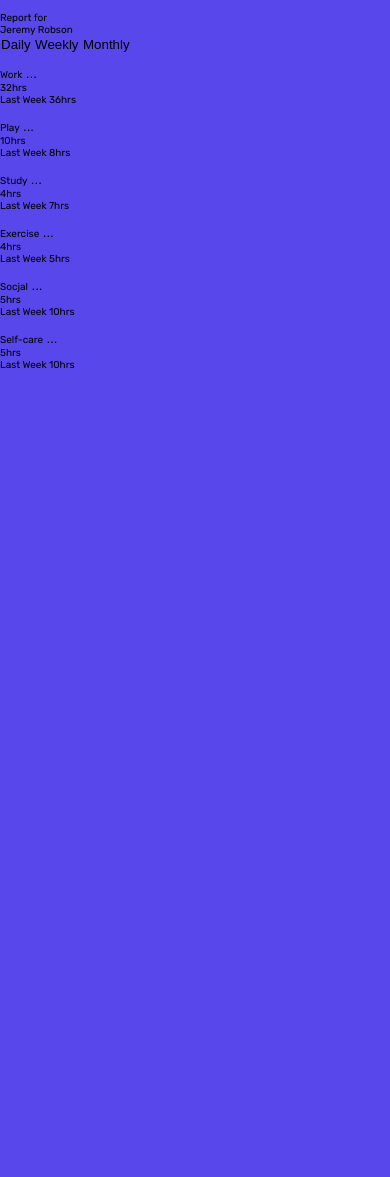
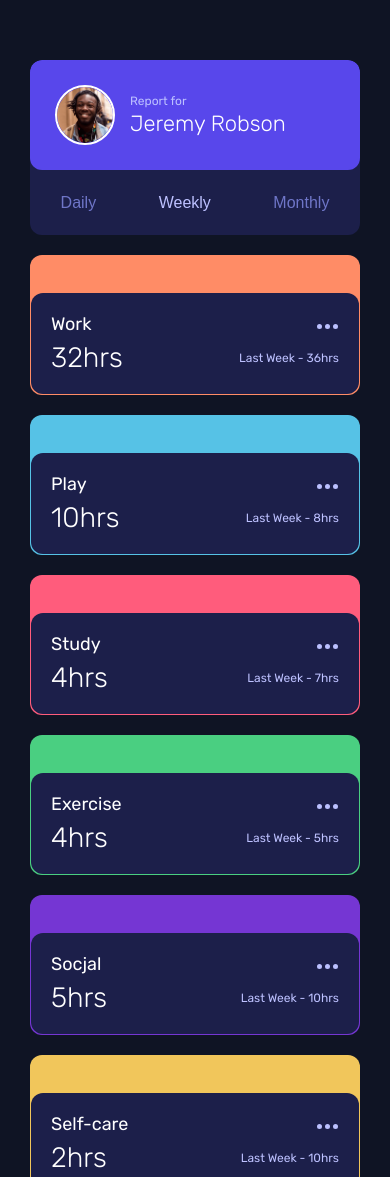
Before and after one commit to konradbaczyk/Time-tracking-dashboard, a plain HTML site: page index.html in a window 390 px wide. Shown: the top 1177 px of the page. Before the commit the page ends 844 px from the top, so only its background shows below. Drawn offline with Linux system fonts and the light colour scheme.

Commit message:
Created mobile view and a little corrects in HTML structure

```diff
--- a/index.html
+++ b/index.html
@@ -19,16 +19,18 @@
 			<!-- NAME BOX -->
 			<div class="name-box">
 				<div class="name-box__header">
-					<img src="" alt="" class="name-box__img" />
+					<img src="./images/image-jeremy.png" alt="" class="name-box__img" />
 
-					<p class="name-box__report-for">Report for</p>
-					<p class="name-box__person-name">Jeremy Robson</p>
+					<div class="name-box__person-info">
+						<span class="name-box__report-for">Report for</span>
+						<span class="name-box__person-name">Jeremy Robson</span>
+					</div>
 				</div>
 
 				<div class="name-box__timeframes">
-					<button class="name-box__timeframe" id="daily-timeframe">Daily</button>
-					<button class="name-box__timeframe" id="weekly-timeframe">Weekly</button>
-					<button class="name-box__timeframe" id="monthly-timeframe">Monthly</button>
+					<button class="name-box__timeframes--btn" id="daily-timeframe">Daily</button>
+					<button class="name-box__timeframes--btn active" id="weekly-timeframe">Weekly</button>
+					<button class="name-box__timeframes--btn" id="monthly-timeframe">Monthly</button>
 				</div>
 			</div>
 
@@ -39,14 +41,21 @@
 				<div class="activity-box__content">
 					<div class="activity-box__top">
 						<span class="activity-box__title">Work</span>
-						<button class="activity-box__btn">...</button>
+						<button class="activity-box__btn">
+							<svg width="21" height="5" xmlns="http://www.w3.org/2000/svg">
+								<path
+									d="M2.5 0a2.5 2.5 0 1 1 0 5 2.5 2.5 0 0 1 0-5Zm8 0a2.5 2.5 0 1 1 0 5 2.5 2.5 0 0 1 0-5Zm8 0a2.5 2.5 0 1 1 0 5 2.5 2.5 0 0 1 0-5Z"
+									fill="#BBC0FF"
+									fill-rule="evenodd" />
+							</svg>
+						</button>
 					</div>
 
 					<div class="activity-box__bottom">
-						<span class="activity-box__current-time" id="work-current-time">32</span><span class="work-hrs">hrs</span>
+						<div class="activity-box__current-time"><span id="work-current-time">32</span><span class="work-hrs">hrs</span></div>
 
 						<div class="activity-box__last-time">
-							<span class="activity-box__range-time">Last Week</span>
+							<span class="activity-box__range-time">Last Week -</span>
 							<span class="activity-box__previous-time" id="work-previous-time">36</span><span class="work-hrs">hrs</span>
 						</div>
 
@@ -69,14 +78,21 @@
 				<div class="activity-box__content">
 					<div class="activity-box__top">
 						<span class="activity-box__title">Play</span>
-						<button class="activity-box__btn">...</button>
+						<button class="activity-box__btn">
+							<svg width="21" height="5" xmlns="http://www.w3.org/2000/svg">
+								<path
+									d="M2.5 0a2.5 2.5 0 1 1 0 5 2.5 2.5 0 0 1 0-5Zm8 0a2.5 2.5 0 1 1 0 5 2.5 2.5 0 0 1 0-5Zm8 0a2.5 2.5 0 1 1 0 5 2.5 2.5 0 0 1 0-5Z"
+									fill="#BBC0FF"
+									fill-rule="evenodd" />
+							</svg>
+						</button>
 					</div>
 
 					<div class="activity-box__bottom">
-						<span class="activity-box__current-time" id="play-current-time">10</span><span class="play-hrs">hrs</span>
+						<div class="activity-box__current-time"><span id="play-current-time">10</span><span class="play-hrs">hrs</span></div>
 
 						<div class="activity-box__last-time">
-							<span class="activity-box__range-time">Last Week</span>
+							<span class="activity-box__range-time">Last Week -</span>
 							<span class="activity-box__previous-time" id="play-previous-time">8</span><span class="play-hrs">hrs</span>
 						</div>
 
@@ -99,14 +115,21 @@
 				<div class="activity-box__content">
 					<div class="activity-box__top">
 						<span class="activity-box__title">Study</span>
-						<button class="activity-box__btn">...</button>
+						<button class="activity-box__btn">
+							<svg width="21" height="5" xmlns="http://www.w3.org/2000/svg">
+								<path
+									d="M2.5 0a2.5 2.5 0 1 1 0 5 2.5 2.5 0 0 1 0-5Zm8 0a2.5 2.5 0 1 1 0 5 2.5 2.5 0 0 1 0-5Zm8 0a2.5 2.5 0 1 1 0 5 2.5 2.5 0 0 1 0-5Z"
+									fill="#BBC0FF"
+									fill-rule="evenodd" />
+							</svg>
+						</button>
 					</div>
 
 					<div class="activity-box__bottom">
-						<span class="activity-box__current-time" id="study-current-time">4</span><span class="studyexercise-hrs">hrs</span>
+						<div class="activity-box__current-time"><span id="study-current-time">4</span><span class="study-hrs">hrs</span></div>
 
 						<div class="activity-box__last-time">
-							<span class="activity-box__range-time">Last Week</span>
+							<span class="activity-box__range-time">Last Week -</span>
 							<span class="activity-box__previous-time" id="study-previous-time">7</span><span class="study-hrs">hrs</span>
 						</div>
 
@@ -129,14 +152,21 @@
 				<div class="activity-box__content">
 					<div class="activity-box__top">
 						<span class="activity-box__title">Exercise</span>
-						<button class="activity-box__btn">...</button>
+						<button class="activity-box__btn">
+							<svg width="21" height="5" xmlns="http://www.w3.org/2000/svg">
+								<path
+									d="M2.5 0a2.5 2.5 0 1 1 0 5 2.5 2.5 0 0 1 0-5Zm8 0a2.5 2.5 0 1 1 0 5 2.5 2.5 0 0 1 0-5Zm8 0a2.5 2.5 0 1 1 0 5 2.5 2.5 0 0 1 0-5Z"
+									fill="#BBC0FF"
+									fill-rule="evenodd" />
+							</svg>
+						</button>
 					</div>
 
 					<div class="activity-box__bottom">
-						<span class="activity-box__current-time" id="exercise-current-time">4</span><span class="exercise-hrs">hrs</span>
+						<div class="activity-box__current-time"><span id="exercise-current-time">4</span><span class="exercise-hrs">hrs</span></div>
 
 						<div class="activity-box__last-time">
-							<span class="activity-box__range-time">Last Week</span>
+							<span class="activity-box__range-time">Last Week -</span>
 							<span class="activity-box__previous-time" id="exercise-previous-time">5</span><span class="exercise-hrs">hrs</span>
 						</div>
 
@@ -159,14 +189,21 @@
 				<div class="activity-box__content">
 					<div class="activity-box__top">
 						<span class="activity-box__title">Socjal</span>
-						<button class="activity-box__btn">...</button>
+						<button class="activity-box__btn">
+							<svg width="21" height="5" xmlns="http://www.w3.org/2000/svg">
+								<path
+									d="M2.5 0a2.5 2.5 0 1 1 0 5 2.5 2.5 0 0 1 0-5Zm8 0a2.5 2.5 0 1 1 0 5 2.5 2.5 0 0 1 0-5Zm8 0a2.5 2.5 0 1 1 0 5 2.5 2.5 0 0 1 0-5Z"
+									fill="#BBC0FF"
+									fill-rule="evenodd" />
+							</svg>
+						</button>
 					</div>
 
 					<div class="activity-box__bottom">
-						<span class="activity-box__current-time" id="socjal-current-time">5</span><span class="socjal-hrs">hrs</span>
+						<div class="activity-box__current-time"><span id="socjal-current-time">5</span><span class="socjal-hrs">hrs</span></div>
 
 						<div class="activity-box__last-time">
-							<span class="activity-box__range-time">Last Week</span>
+							<span class="activity-box__range-time">Last Week -</span>
 							<span class="activity-box__previous-time" id="socjal-previous-time">10</span><span class="socjal-hrs">hrs</span>
 						</div>
 
@@ -189,14 +226,21 @@
 				<div class="activity-box__content">
 					<div class="activity-box__top">
 						<span class="activity-box__title">Self-care</span>
-						<button class="activity-box__btn">...</button>
+						<button class="activity-box__btn">
+							<svg width="21" height="5" xmlns="http://www.w3.org/2000/svg">
+								<path
+									d="M2.5 0a2.5 2.5 0 1 1 0 5 2.5 2.5 0 0 1 0-5Zm8 0a2.5 2.5 0 1 1 0 5 2.5 2.5 0 0 1 0-5Zm8 0a2.5 2.5 0 1 1 0 5 2.5 2.5 0 0 1 0-5Z"
+									fill="#BBC0FF"
+									fill-rule="evenodd" />
+							</svg>
+						</button>
 					</div>
 
 					<div class="activity-box__bottom">
-						<span class="activity-box__current-time" id="self-care-current-time">5</span><span class="self-care-hrs">hrs</span>
+						<div class="activity-box__current-time"><span id="self-care-current-time">2</span><span class="self-care-hrs">hrs</span></div>
 
 						<div class="activity-box__last-time">
-							<span class="activity-box__range-time">Last Week</span>
+							<span class="activity-box__range-time">Last Week -</span>
 							<span class="activity-box__previous-time" id="self-care-previous-time">10</span><span class="self-care-hrs">hrs</span>
 						</div>
 
--- a/sass/_colors.scss
+++ b/sass/_colors.scss
@@ -1,4 +1,5 @@
 $blue: rgb(88, 71, 235);
+$white: rgb(255, 255, 255);
 
 $light-red-work: rgb(255, 140, 102);
 $soft-blue-play: rgb(86, 194, 230);
@@ -10,4 +11,4 @@ $soft-orange-self-care: rgb(241, 198, 91);
 $very-dark-blue: rgb(15, 20, 36);
 $dark-blue: rgb(28, 31, 74);
 $desaturated-blue: rgb(111, 118, 200);
-$pale-Blue: rgb(189, 193, 255);
+$pale-blue: rgb(189, 193, 255);
--- a/sass/main.scss
+++ b/sass/main.scss
@@ -2,8 +2,141 @@
 @use "reset" as *;
 
 body {
+	min-height: 100svh;
+	padding: 6em 2em;
 	font-family: "Rubik", sans-serif;
 	// - Font size: 18px (card titles e.g. Work, Play)
 	// - Weights: 300, 400, 500
-	background-color: $blue;
+	display: flex;
+	justify-content: center;
+	align-items: center;
+	color: $pale-blue;
+	background-color: $very-dark-blue;
 }
+
+.dashboard {
+	width: 33rem;
+	height: fit-content;
+}
+
+.name-box,
+.activity-box {
+	margin-bottom: 2em;
+	border-radius: 12px;
+	overflow: hidden;
+}
+
+.name-box {
+	background-color: $dark-blue;
+
+	&__header {
+		padding: 2.5em;
+		display: flex;
+		background-color: $blue;
+		border-radius: 12px;
+	}
+
+	&__img {
+		height: 6em;
+		width: 6em;
+		margin-right: 1.5em;
+		border: solid 2px white;
+		border-radius: 50%;
+	}
+
+	&__person-info {
+		display: flex;
+		flex-direction: column;
+		justify-content: center;
+		gap: 0.2em;
+	}
+
+	&__report-for {
+		font-size: 1.2rem;
+	}
+
+	&__person-name {
+		font-size: 2.2rem;
+		font-weight: 300;
+		color: $white;
+	}
+
+	&__timeframes {
+		width: 100%;
+		padding: 1.3em 2em;
+		display: flex;
+		justify-content: space-between;
+
+		&--btn {
+			padding: 0.6em;
+			font-size: 1.6rem;
+			color: $desaturated-blue;
+		}
+	}
+}
+
+.activity-box {
+	padding: 1px;
+	// &__img {
+	// 	position: absolute;
+	// }
+
+	&__content {
+		margin-top: 2.5em;
+		padding: 2em;
+		background-color: $dark-blue;
+		border-radius: 12px;
+		overflow: hidden;
+	}
+
+	&__top,
+	&__bottom {
+		display: flex;
+		justify-content: space-between;
+		align-items: center;
+	}
+
+	&__top {
+		margin-bottom: 0.6em;
+	}
+
+	&__title {
+		font-size: 1.8rem;
+		color: $white;
+	}
+
+	&__current-time {
+		font-size: 2.8rem;
+		font-weight: 300;
+		color: $white;
+	}
+
+	&__last-time {
+		font-size: 1.2rem;
+	}
+}
+
+.work-box {
+	background-color: $light-red-work;
+}
+
+.play-box {
+	background-color: $soft-blue-play;
+}
+.study-box {
+	background-color: $light-red-study;
+}
+.exercise-box {
+	background-color: $lime-green-exercise;
+}
+.socjal-box {
+	background-color: $violet-social;
+}
+.self-care-box {
+	background-color: $soft-orange-self-care;
+}
+
+// COMPONENTS
+.active {
+	color: $pale-blue;
+}
```
Also changed, not shown: css/main.css, 1 other file.
